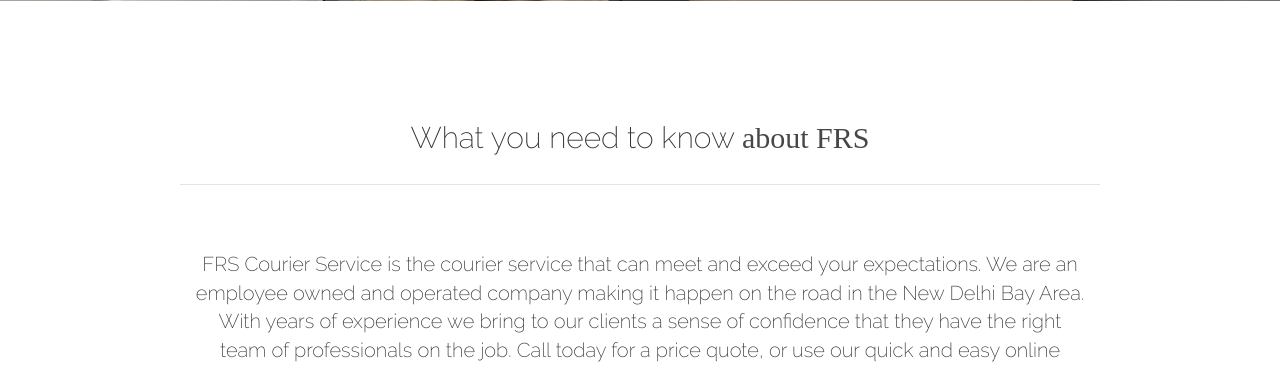
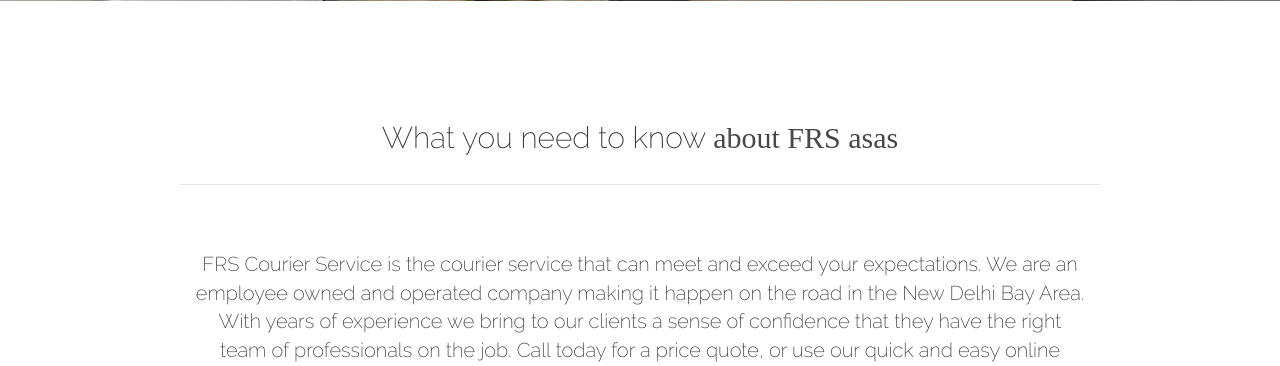
Before and after one commit to iqbalukkadan/frs, a CodeIgniter app: page /frs-courier/ in a window 1280 px wide. Shown: the part 724-1090 px from the top of the page. Run offline with CodeIgniter, Linux system fonts and the light colour scheme; some libraries are stand-ins or nearby versions; some web fonts are replaced.

Commit message:
job title

```diff
--- a/application/views/pages/home.php
+++ b/application/views/pages/home.php
@@ -19,7 +19,7 @@
     <div class="container">
         <div class="col-sm-10 center text-center font-ExtraLight">
             <h2 class="section-title">
-                What you need to know <span>about FRS</span>
+                What you need to know <span>about FRS asas</span>
             </h2>
             <div class="border"></div>
             <p class="font-avg padding-min">FRS Courier Service is the courier service that can meet and exceed your expectations. We are an employee owned and operated company making it happen on the road in the New Delhi Bay Area. With years of experience we bring to our clients a sense of confidence that they have the right team of professionals on the job. Call today for a price quote, or use our quick and easy online quote request tool or quick question form. We will provide an immediate response</p>
```
